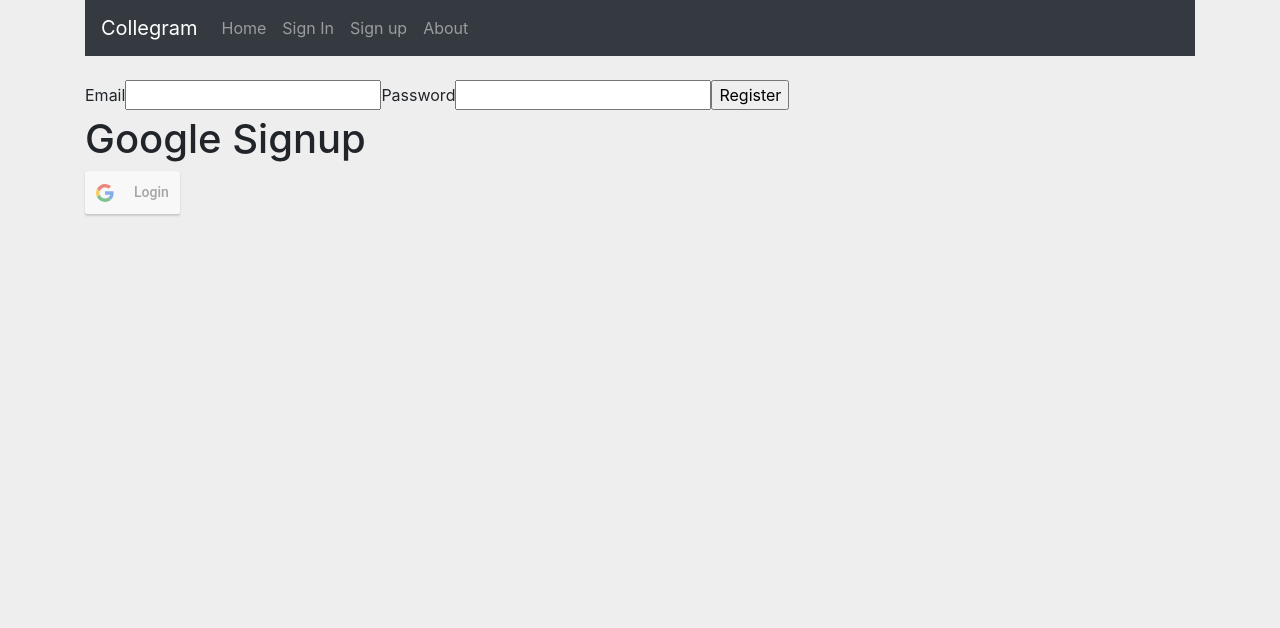
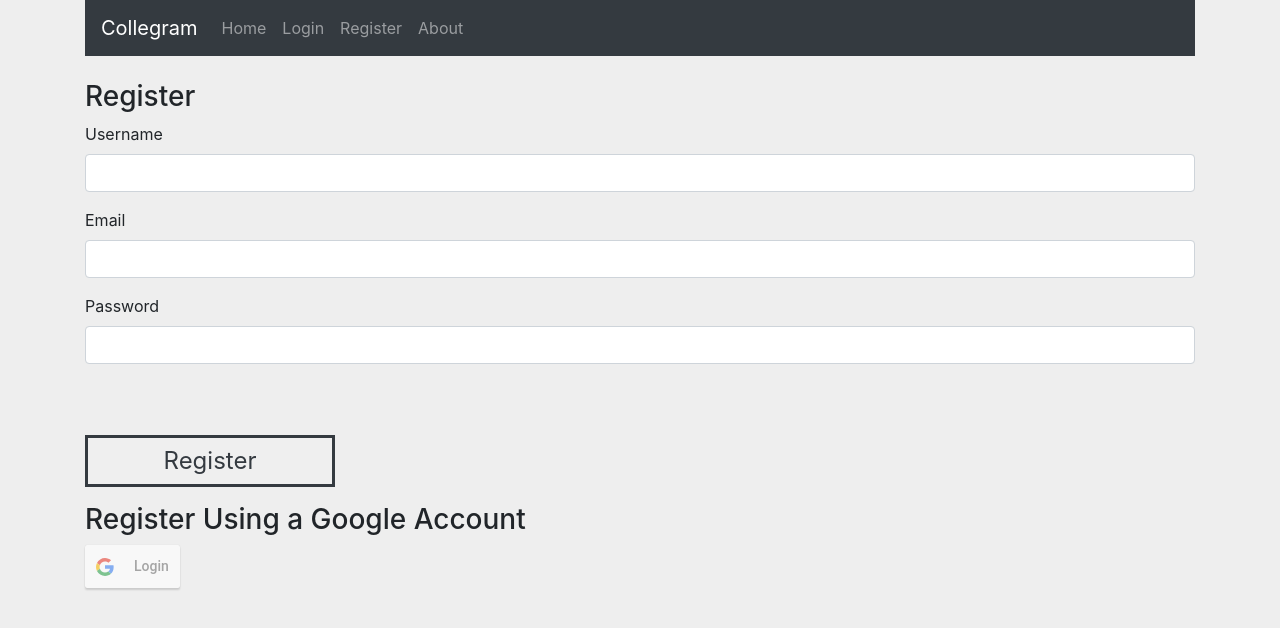
Before and after one commit to davinhster/collegram, a React (Create React App) app: page /signup in a window 1280 px wide. Shown: the top 628 px of the page. Built offline with nearby package versions, Linux system fonts and the light colour scheme.

Commit message:
Added design tweaks to signin/signup, need to fix routing

```diff
--- a/src/components/navbar.jsx
+++ b/src/components/navbar.jsx
@@ -13,10 +13,10 @@ export default class Navbar extends Component {
           <Link to="/home" className="nav-link">Home</Link>
           </li>
           <li className="navbar-item">
-          <Link to="/signin" className="nav-link">Sign In</Link>
+          <Link to="/signin" className="nav-link">Login</Link>
           </li>
           <li className="navbar-item">
-          <Link to="/signup" className="nav-link">Sign up</Link>
+          <Link to="/signup" className="nav-link">Register</Link>
           </li>
           <li className="navbar-item">
           <Link to="/about" className="nav-link">About</Link>
--- a/src/components/pages/signin.jsx
+++ b/src/components/pages/signin.jsx
@@ -75,7 +75,7 @@ export default class Login extends Component {
 
                 <form onSubmit = {this.onSubmit}>
                     <div className =  "form-group">
-                        <label>Username: </label>
+                        <label>Username </label>
                         <input type = "text"
                             required
                             className = "form-control"
@@ -93,7 +93,7 @@ export default class Login extends Component {
                         />
                     </div>
                     <div className = "form-group">
-                        <input type = "submit" value = "Login" className = "btn btn-primary" />
+                        <button className="button"> Login </button>
                     </div>
                 </form>
             </div>
--- a/src/components/pages/signup.jsx
+++ b/src/components/pages/signup.jsx
@@ -29,20 +29,46 @@ class Signup extends Component{
 
     render(){
     return(
-        <section>
-            <div className="Signup">
-                <form onSubmit={this.handleSubmit}>
-                    <label> Email </label>
-                    <input type="email" name="email" onChange={this.handleChange} />
+        <div>
+                <h3> Register </h3>
 
-                    <label> Password </label>
-                    <input type="password" name="password" onChange={this.handleChange}/>
-                    <input type="submit" value="Register" />
+
+
+                <form onSubmit = {this.onSubmit}>
+                    <div className =  "form-group">
+                        <label>Username </label>
+                        <input type = "text"
+                            required
+                            className = "form-control"
+                            value = {this.state.username}
+                            onChange = {this.onChangeUsername}
+                        />
+                    </div>
+                    <div className =  "form-group">
+                        <label>Email </label>
+                        <input type = "text"
+                            required
+                            className = "form-control"
+                            value = {this.state.username}
+                            onChange = {this.onChangeUsername}
+                        />
+                    </div>
+                    <div className = "form-group">
+                        <label>Password</label>
+                        <input type = "password"
+                            required
+                            className = "form-control"
+                            value = {this.state.password}
+                            onChange = {this.onChangePassword}
+                        />
+                    </div>
+                    <div className = "form-group">
+                        <button className="button"> Register </button>
+                    </div>
                 </form>
-                <h1> Google Signup </h1>
+                <h3> Register Using a Google Account </h3>
                 <GLogin/>
             </div>
-        </section>
             )
             }
 }
```
